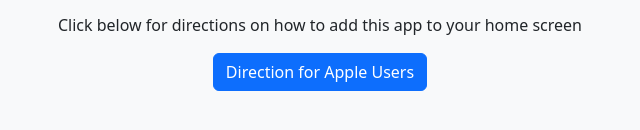
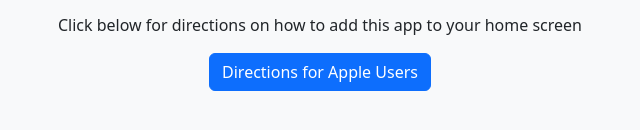
Before and after one commit to kellyfarmpool/kellyfarmpool.github.io, a website: page index.html in a window 1280 px wide. Shown: the part 440-570 px from the top of the page, 320-960 px from the left. Drawn offline with nearby package versions, Linux system fonts and the light colour scheme.

Commit message:
updated some language on the main page

```diff
--- a/index.html
+++ b/index.html
@@ -58,7 +58,7 @@
           <p class="fs-5">Welcome to Kelly Farm Pool Notifications!</p>
           <p>iOS users must install this app onto their home screen in order to be able to subscribe to notifications.</p>
           <p>Click below for directions on how to add this app to your home screen</p>
-          <a href="how-to.html" class="btn btn-primary" role="button">Direction for Apple Users</a>
+          <a href="how-to.html" class="btn btn-primary" role="button">Directions for Apple Users</a>
       </div>
     </div>
 
```
Also changed, not shown: 1 other file.
